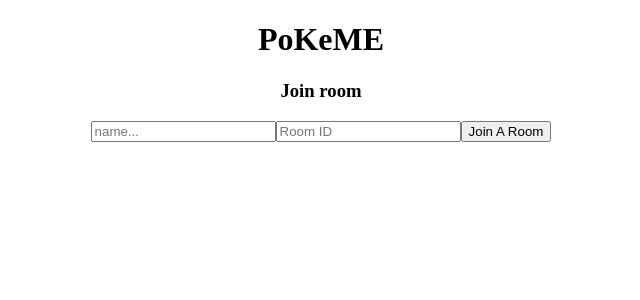
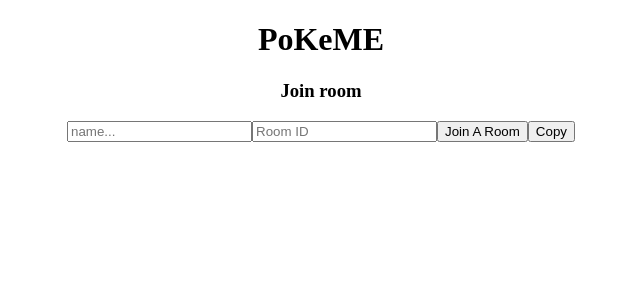
Before and after one commit to SirJesHub/PoKeMe, a React (Create React App) app in the folder client/: page / in a window 1280 px wide. Shown: the top 300 px of the page, without its empty margins (319-959 px from the left). Built offline with nearby package versions, Linux system fonts and the light colour scheme; no server answers; the HTML template or start-up script is replaced by a standard one.

Commit message:
add extra feature: CopyRoomID

```diff
--- a/client/src/App.js
+++ b/client/src/App.js
@@ -19,6 +19,16 @@ function App() {
       setGameReady(true);
     }
   };
+
+  const copyRoomID = async () => {
+    try {
+      await navigator.clipboard.writeText(room);
+      console.log('Content copied to clipboard');
+    } catch (err) {
+      console.error('Failed to copy: ', err);
+    }
+  }
+
   return (
     <div className="App">
       {!gameReady ? (
@@ -35,11 +45,13 @@ function App() {
           <input
             type="text"
             placeholder="Room ID"
+            id="RoomID"
             onChange={(event) => {
               setRoom(event.target.value);
             }}
           />
           <button onClick={joinRoom}>Join A Room</button>
+          <button onClick={copyRoomID}>Copy</button>
         </div>
       ) : (
         <Game socket={socket} username={username} room={room} />
```
